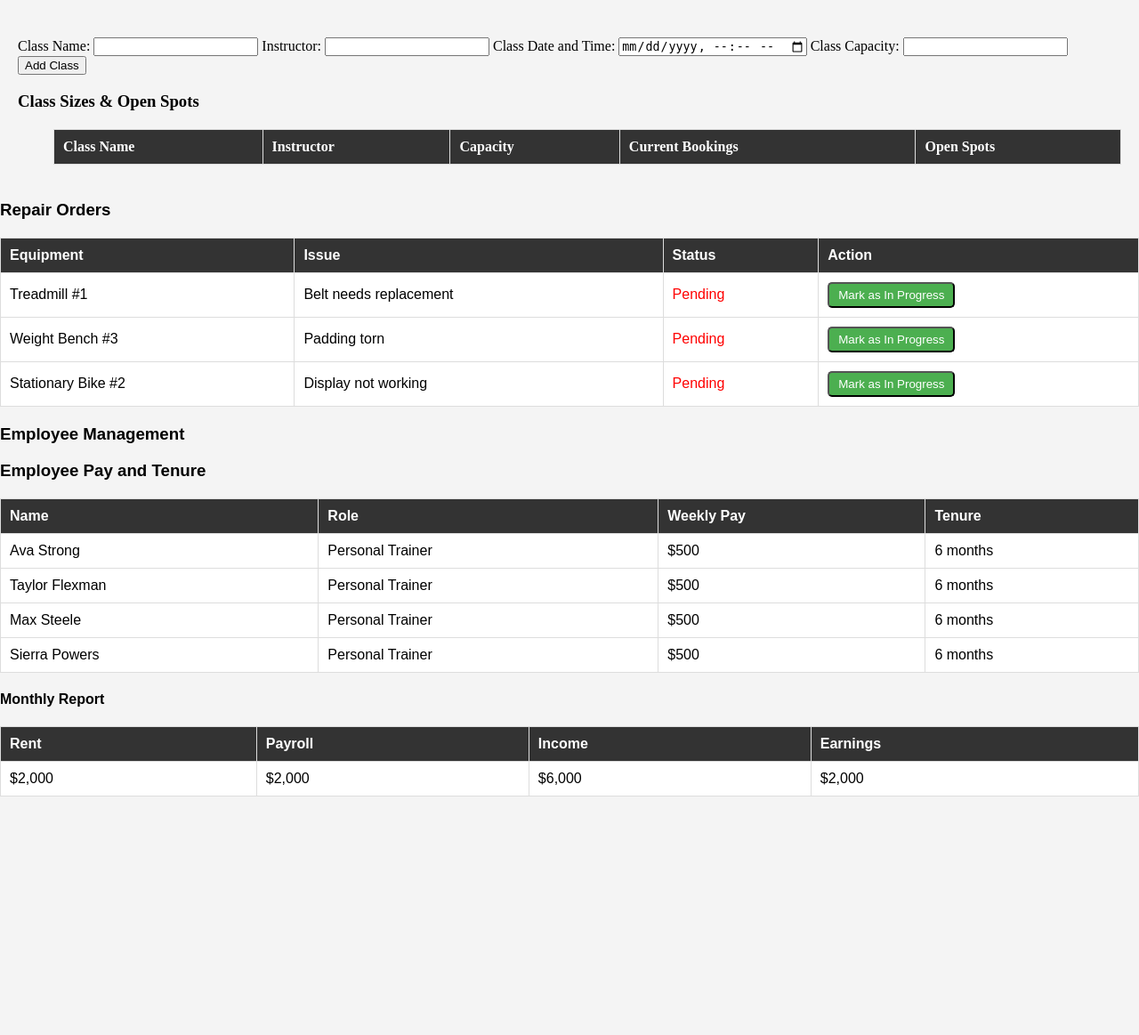
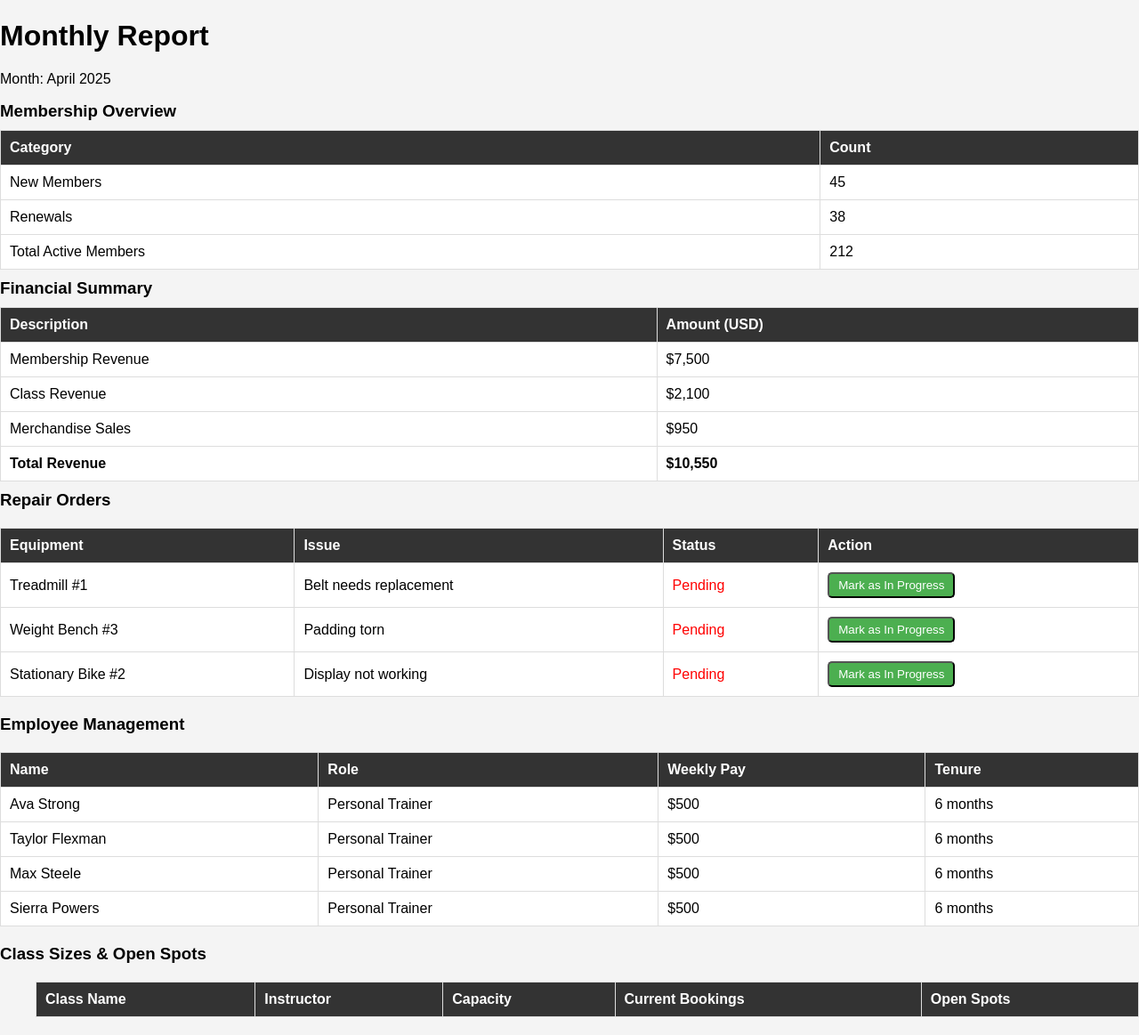
Before and after one commit to owitness/Gym-Management-System-Project, a Flask app: template templates/admin.html in a window 1280 px wide. Shown: the part 78-1241 px from the top of the page at 89% size. Before the commit the page ends 973 px from the top, so only its background shows below. Run offline with Flask 2, Linux system fonts and the light colour scheme; the template is opened without the code that fills it, so the values that code supplies are empty; parts of the project's set-up code (start-up, migrations or seed data) failed here and were passed over; some libraries are stand-ins or nearby versions.

Commit message:
Update admin.html

```diff
--- a/templates/admin.html
+++ b/templates/admin.html
@@ -372,7 +372,6 @@
         }
     </script>
 </head>
-<body>
 <header>
     <h1>Admin Dashboard</h1>
     <div class="header-controls">
@@ -381,6 +380,56 @@
     </div>
 </header>
 
+<div class="section">
+<h1>Monthly Report</h1>
+<p>Month: April 2025</p>
+<h2>Membership Overview</h2>
+<table>
+  <tr>
+    <th>Category</th>
+    <th>Count</th>
+  </tr>
+  <tr>
+    <td>New Members</td>
+    <td>45</td>
+  </tr>
+  <tr>
+    <td>Renewals</td>
+    <td>38</td>
+  </tr>
+  <tr>
+    <td>Total Active Members</td>
+    <td>212</td>
+  </tr>
+</table>
+
+<h2>Financial Summary</h2>
+
+<table>
+  <tr>
+    <th>Description</th>
+    <th>Amount (USD)</th>
+  </tr>
+  <tr>
+    <td>Membership Revenue</td>
+    <td>$7,500</td>
+  </tr>
+  <tr>
+    <td>Class Revenue</td>
+    <td>$2,100</td>
+  </tr>
+  <tr>
+    <td>Merchandise Sales</td>
+    <td>$950</td>
+  </tr>
+  <tr>
+    <td><strong>Total Revenue</strong></td>
+    <td class="total-revenue"><strong>$10,550</strong></td>
+  </tr>
+</table>
+</div>
+
+<!---
 <div class="container">
     <form id="newClassForm">
         <label for="className">Class Name:</label>
@@ -397,26 +446,8 @@
 
         <button type="submit">Add Class</button>
     </form>
+-->
 
-        <h3>Class Sizes & Open Spots</h3>
-        <ul id="classList">
-            <div class="table-container">
-                <table>
-                    <thead>
-                        <tr>
-                            <th>Class Name</th>
-                            <th>Instructor</th>
-                            <th>Capacity</th>
-                            <th>Current Bookings</th>
-                            <th>Open Spots</th>
-                        </tr>
-                    </thead>
-                    <tbody>
-                    </tbody>
-                </table>
-            </div>
-        </ul>
-    </div>
 <h2>Repair Orders</h2>
 <div class="table-container">
     <table>
@@ -452,8 +483,6 @@
 </div>
 
 <h2>Employee Management</h2>
-
-    <h3>Employee Pay and Tenure</h3>
 <div class="table-container">
     <table>
         <thead>
@@ -492,26 +521,24 @@
         </tbody>
     </table>
 </div>
-<h4>Monthly Report</h4>
-<div class="table-container"></div>
+<h3>Class Sizes & Open Spots</h3>
+<ul id="classList">
+    <div class="table-container classes">
         <table>
             <thead>
                 <tr>
-                <th>Rent</th>
-                <th>Payroll</th>
-                <th>Income</th>
-                <th>Earnings</th>
+                    <th>Class Name</th>
+                    <th>Instructor</th>
+                    <th>Capacity</th>
+                    <th>Current Bookings</th>
+                    <th>Open Spots</th>
                 </tr>
             </thead>
             <tbody>
-            <tr>
-                <td>$2,000</td>
-                <td>$2,000</td>
-                <td>$6,000</td>
-                <td>$2,000</td>
-            </tr>
             </tbody>
         </table>
+    </div>
+</ul>
 </div>
 
 </body>
```
Lines whose indentation alone changed are shown as unchanged.
